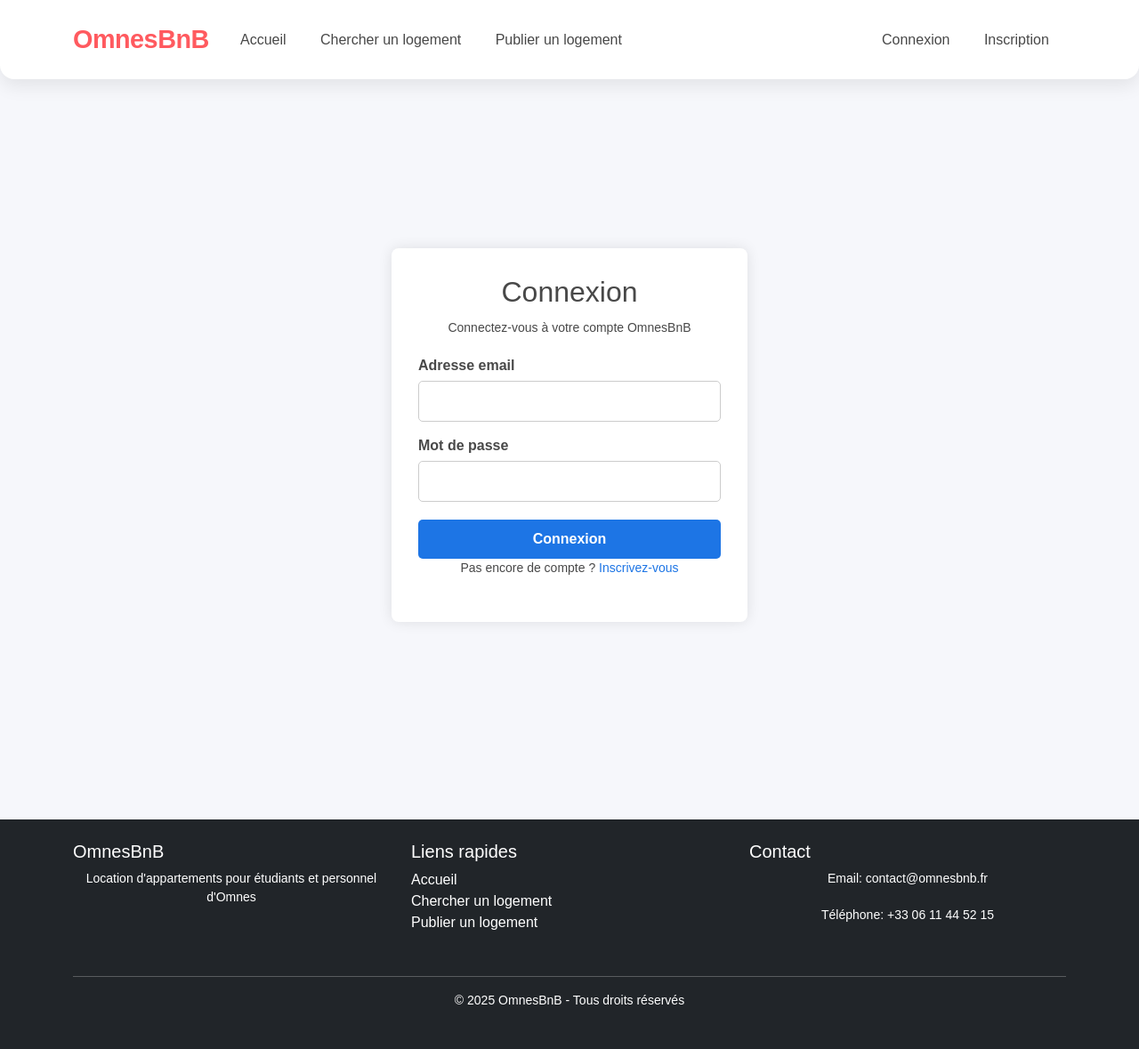
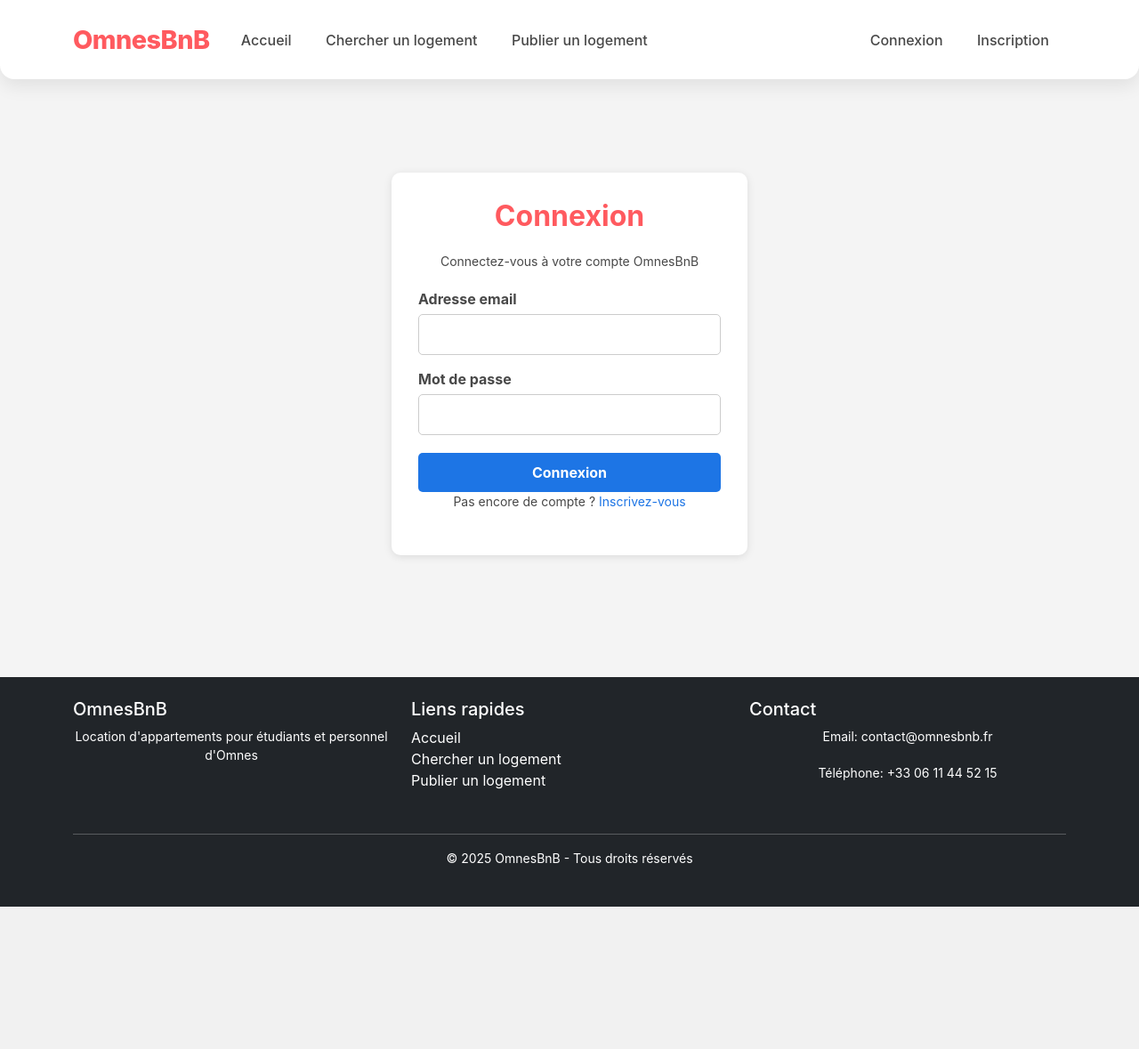
Before and after one commit to JeremyGnt/OmnesBnb, a PHP site: page /pages/login.php in a window 1280 px wide. Shown: the whole page at 89% size. After the commit the page ends 1019 px from the top, so only its background shows below. Run offline with PHP 8.4, Linux system fonts and the light colour scheme; data that the repository does not hold is empty.

Commit message:
Amélioration du style des pages de connexion et d'inscription

```diff
--- a/css/login.css
+++ b/css/login.css
@@ -1,29 +1,35 @@
 body {
-    font-family: Arial, sans-serif;
-    background-color: #f6f7fb;
+    font-family: 'Circular', 'Cereal', -apple-system, BlinkMacSystemFont, 'Segoe UI', Roboto, Oxygen, Ubuntu, Cantarell, sans-serif;
+    background: #f4f4f4;
     margin: 0;
     padding: 0;
+    color: #484848;
 }
 
 .login-container {
     display: flex;
     justify-content: center;
     align-items: center;
-    min-height: 90vh;
+    min-height: 70vh;
+    padding: 0;
 }
 
 .login-box {
-    background-color: #fff;
+    background: #fff;
     padding: 30px;
-    border-radius: 8px;
+    max-width: 400px;
     width: 100%;
-    max-width: 400px;
-    box-shadow: 0 0 15px rgba(0, 0, 0, 0.1);
+    border-radius: 10px;
+    box-shadow: 0 2px 10px rgba(0,0,0,0.1);
+    margin: 0 auto;
 }
 
 h2 {
-    margin-bottom: 10px;
     text-align: center;
+    margin-bottom: 20px;
+    font-family: 'Circular', 'Cereal', -apple-system, BlinkMacSystemFont, 'Segoe UI', Roboto, Oxygen, Ubuntu, Cantarell, sans-serif;
+    font-weight: 700;
+    color: #FF5A5F;
 }
 
 p {
--- a/pages/login.php
+++ b/pages/login.php
@@ -1,5 +1,4 @@
 <?php
-// Commencer la session avant tout output HTML
 if (session_status() == PHP_SESSION_NONE) {
     session_start();
 }
@@ -12,6 +11,7 @@ if (isset($_SESSION["user_id"])) {
 require_once "../includes/db_connection.php";
 
 include "../includes/header.php";
+echo '<link rel="stylesheet" href="../css/login.css">';
 
 $email = $password = "";
 $email_err = $password_err = $login_err = "";
@@ -71,8 +71,6 @@ if ($_SERVER["REQUEST_METHOD"] == "POST") {
 }
 ?>
 
-<link rel="stylesheet" href="../css/login.css">
-
 <div class="login-container">
     <div class="login-box">
         <h2>Connexion</h2>
```
Also changed, not shown: css/register.css (+10 -4 lines), pages/register.php (+8 -6 lines), assets/profile_images/default-profile.jpg (added).
